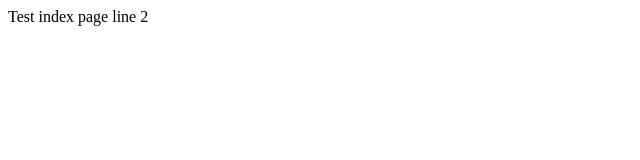
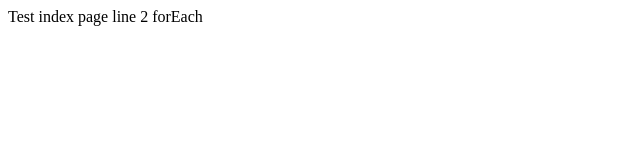
Before and after one commit to shubham-arutwar/Git-Project, a plain HTML site: page index.html in a window 1280 px wide. Shown: the full height of the page, 0-640 px from the left. Drawn offline with Linux system fonts and the light colour scheme.

Commit message:
added forEach as suggested

```diff
--- a/index.html
+++ b/index.html
@@ -8,5 +8,6 @@
 <body>
     Test index page
     line 2
+    forEach
 </body>
 </html>
```
